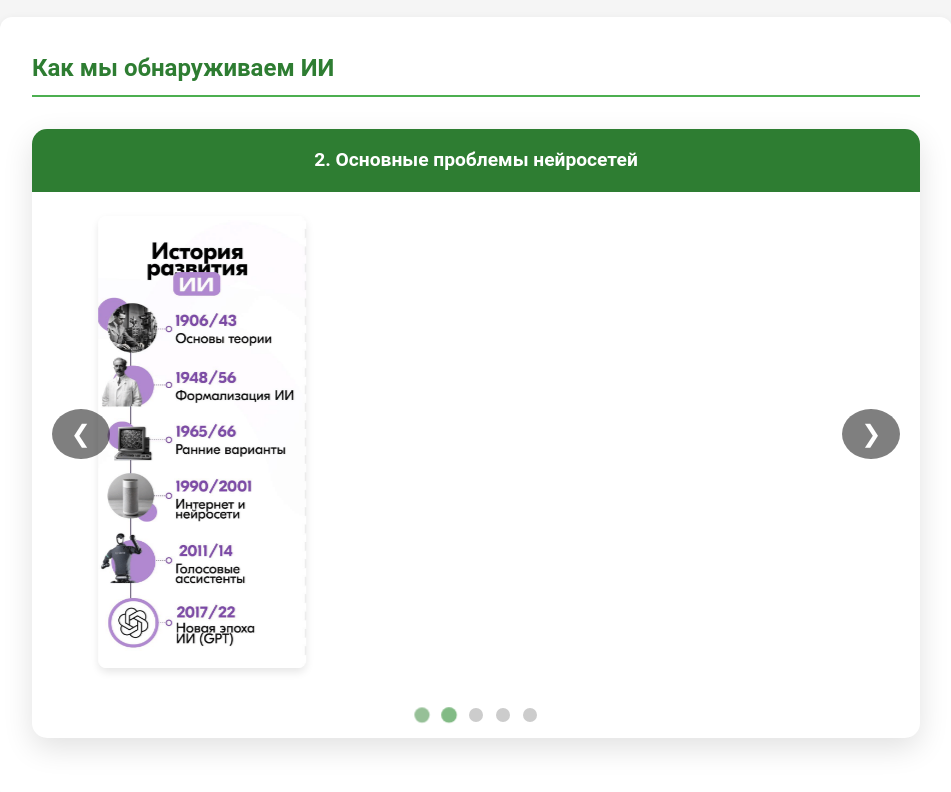
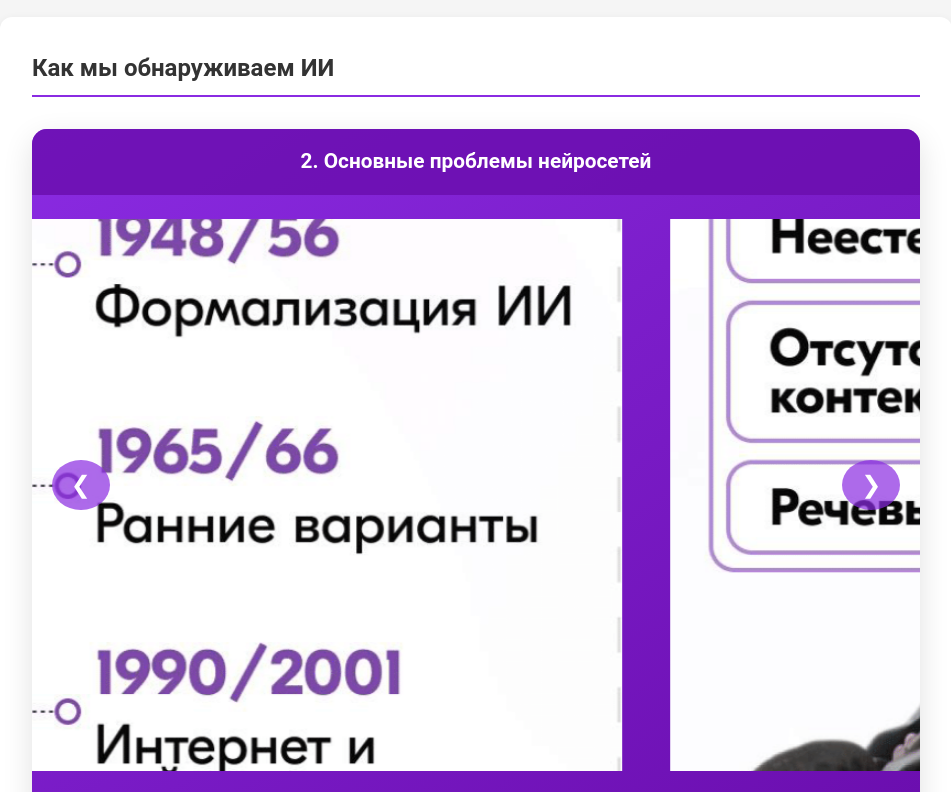
Before and after one commit to OutSkreemID/pheasantemp.github.io, a plain HTML site: page index.html in a window 1280 px wide. Shown: the part 420-1212 px from the top of the page, without its empty margins (164-1115 px from the left). Drawn offline with Linux system fonts and the light colour scheme.

Commit message:
Add files via upload

```diff
--- a/style.css
+++ b/style.css
@@ -1,6 +1,7 @@
 :root {
-    --primary: #4CAF50;
-    --dark-green: #2E7D32;
+    --primary: #8A2BE2;
+    --secondary: #9932CC;
+    --dark-purple: #6A0DAD;
     --text-white: #ffffff;
     --text-dark: #333333;
     --bg-gray: #f5f5f5;
@@ -74,6 +75,8 @@ h2 {
     box-shadow: 0 10px 30px rgba(0,0,0,0.12);
     margin: 2rem 0;
     background: white;
+    background: linear-gradient(145deg, #8A2BE2, #6A0DAD);
+
 }
 
 .slider-caption {
@@ -87,8 +90,8 @@ h2 {
 
 .slider-container {
     display: flex;
-    transition: transform 0.5s ease-out;
-    height: 500px;
+    transition: transform 0.10s ease-out;
+    height: 600px;
 }
 
 .slide {
@@ -100,13 +103,17 @@ h2 {
 }
 
 .slide img {
-    max-width: 100%;
-    max-height: 100%;
-    object-fit: contain;
-    border-radius: 8px;
-    box-shadow: 0 4px 8px rgba(0,0,0,0.1);
+    width: 100%;
+    height: 100%;
+    object-fit: cover; /* Теперь изображения заполняют весь слайд */
+    border-radius: 0; /* Убрали скругления */
+    padding: 0; /* Убрали отступы */
+    box-shadow: none;
 }
-
+.slider-caption {
+    background: rgba(106, 13, 173, 0.8);
+    font-size: 1.3rem;
+}
 /* Индикаторы */
 .slider-indicators {
     display: flex;
@@ -136,7 +143,7 @@ h2 {
     transform: translateY(-50%);
     width: 50px;
     height: 50px;
-    background: rgba(0,0,0,0.5);
+    background: rgba(138, 43, 226, 0.7);
     color: white;
     border: none;
     border-radius: 50%;
@@ -163,7 +170,7 @@ h2 {
 
 /* Кнопка CTA */
 button {
-    background: var(--primary);
+    background: linear-gradient(to right, #8A2BE2, #9932CC);
     color: white;
     border: none;
     padding: 0.8rem 1.8rem;
@@ -191,7 +198,7 @@ footer {
 /* Адаптивность */
 @media (max-width: 768px) {
     .slider-container {
-        height: 350px;
+        height: 400px;
     }
 
     .prev-btn, .next-btn {
```
